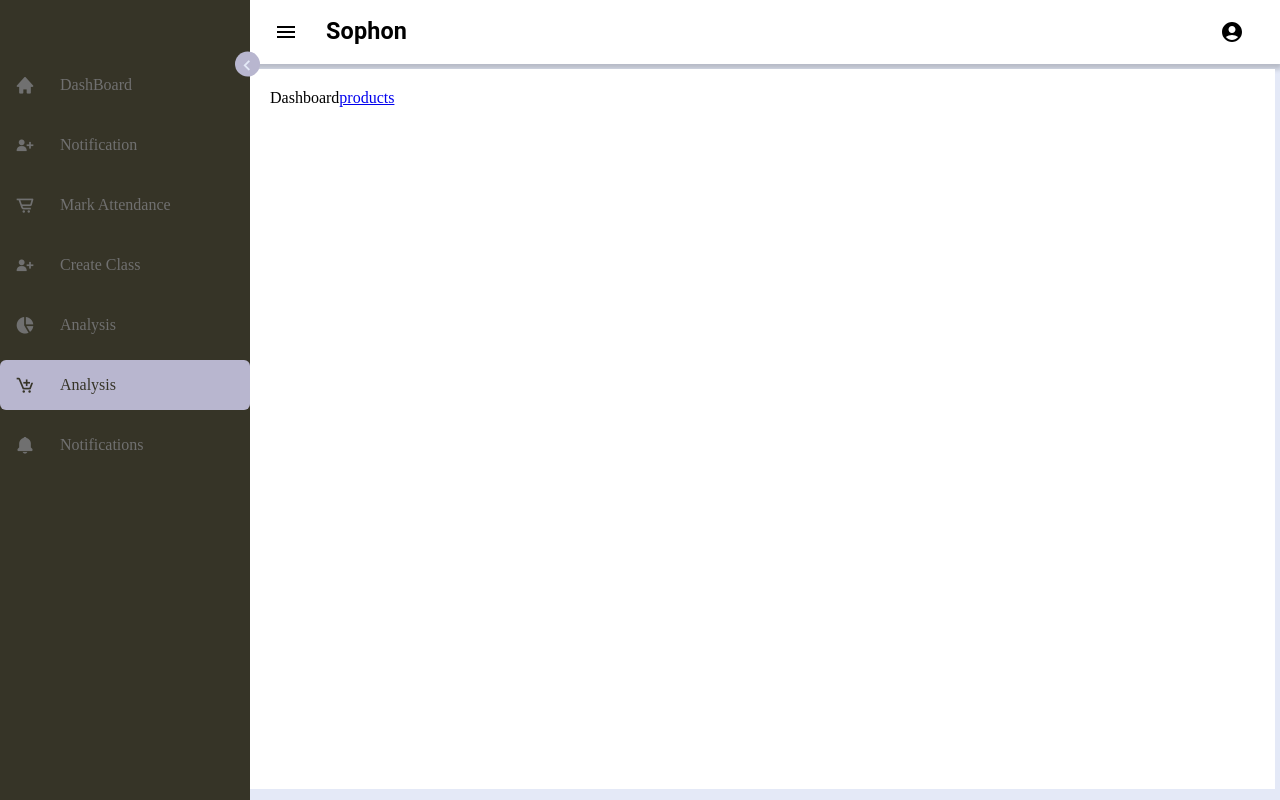
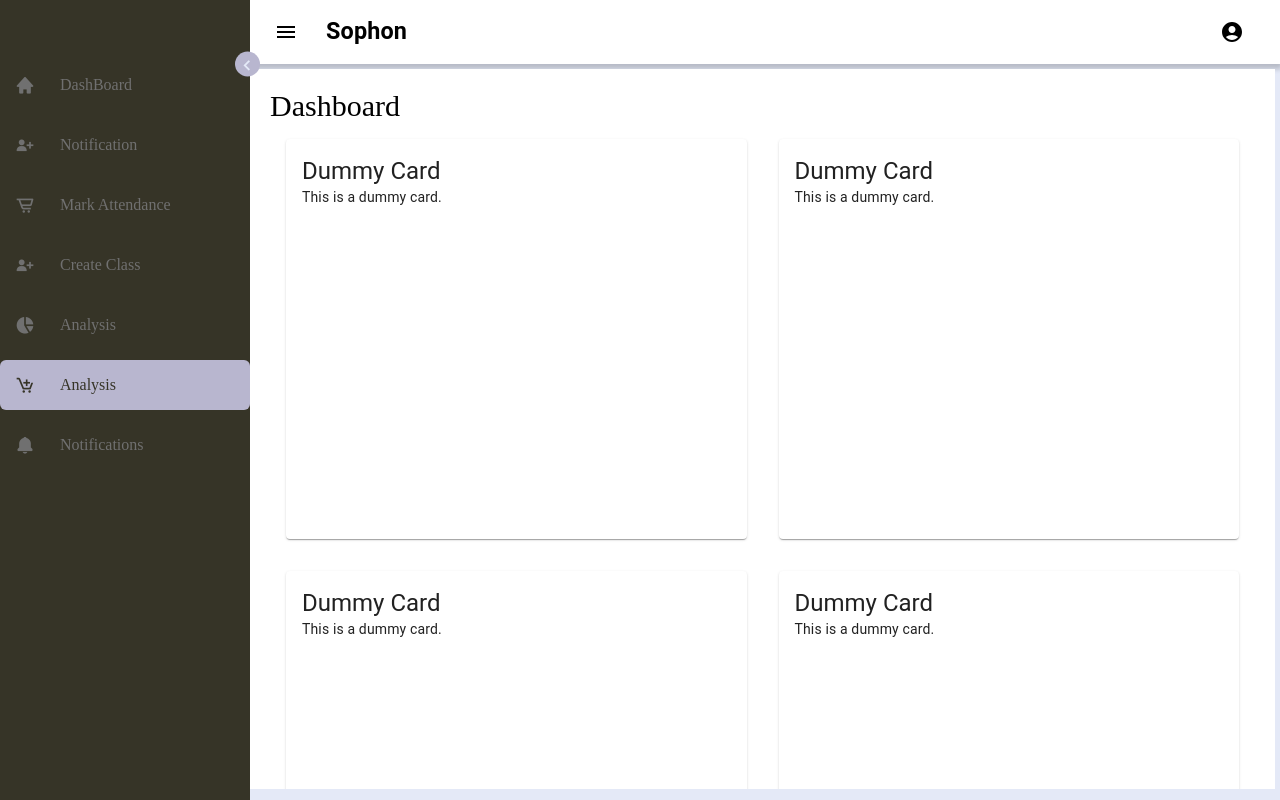
Before and after one commit to najadams/Sophon, a React (Create React App) app: page / in a window 1280 px wide. Built offline with nearby package versions, Linux system fonts and the light colour scheme.

Commit message:
completed the skeleton of the dashboard page

```diff
--- a/src/App.css
+++ b/src/App.css
@@ -197,7 +197,17 @@ header .image-text .header-text {
   margin-right: 5px;
   padding: 20px;
   background-color: white;
-  display: flex;
   height: 90%;
   overflow-y: scroll;
 }
+
+.content{
+  display: flex;
+  flex-wrap: wrap;
+  justify-content: 'center';
+
+}
+
+.heading{
+  font-size: 30px;
+}
--- a/src/components/Sidebar.jsx
+++ b/src/components/Sidebar.jsx
@@ -43,9 +43,7 @@ const Sidebar = ({ isExpanded, toggleSidebar }) => {
             </li>
             <li className="nav-link">
               <NavLink to={"/products"} activeclassname="active">
-                {/* <i className="bx bxs-bar-chart-alt-2 icon"></i> */}
-                {/* <i className="bx bxs-user-check icon"></i> */}
-                <i class="bx bx-cart-alt icon"></i>
+                <i className="bx bx-cart-alt icon"></i>
                 <span className="text nav-text">Mark Attendance</span>
               </NavLink>
             </li>
@@ -64,7 +62,7 @@ const Sidebar = ({ isExpanded, toggleSidebar }) => {
             </li>
             <li className="nav-link">
               <NavLink to={"/"} activeclassname="active">
-                <i class="bx bx-cart-add icon"></i>
+                <i className="bx bx-cart-add icon"></i>
                 <span className="text nav-text">Analysis</span>
               </NavLink>
             </li>
--- a/src/views/Dashboard.jsx
+++ b/src/views/Dashboard.jsx
@@ -1,10 +1,33 @@
 import React from "react";
-import { NavLink } from "react-router-dom";
+import Card from "@mui/material/Card";
+import CardContent from "@mui/material/CardContent";
+import Typography from "@mui/material/Typography";
+
+const DummyCard = () => {
+  return (
+    <Card sx={{ minWidth: 400,minHeight: 400, margin: 2, flexGrow: 1 }}>
+      <CardContent>
+        <Typography variant="h5" component="div">
+          Dummy Card
+        </Typography>
+        <Typography variant="body2">This is a dummy card.</Typography>
+      </CardContent>
+    </Card>
+  );
+};
 
 const Dashboard = () => {
-  return <div className="page">Dashboard
-    <div><NavLink to="/products">products</NavLink></div>
-  </div>;
+  return (
+    <div className="page">
+      <div className="heading">Dashboard</div>
+      <div className="content">
+        <DummyCard />
+        <DummyCard />
+        <DummyCard />
+        <DummyCard />
+      </div>
+    </div>
+  );
 };
 
 export default Dashboard;
```
